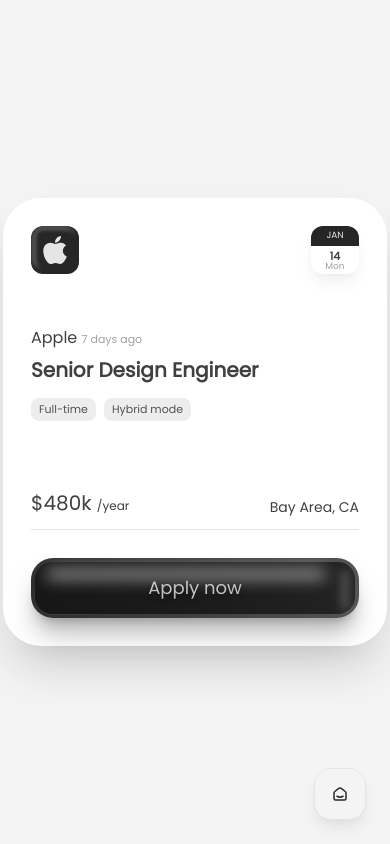
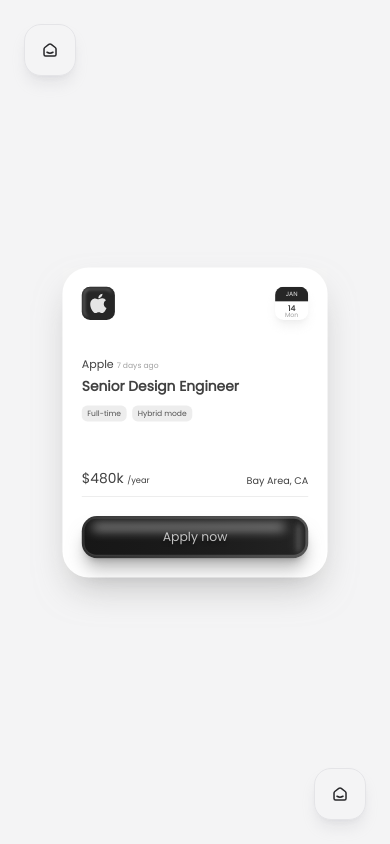
Before and after one commit to fwedwicc/fmDump, a React (Vite) app: page /view/ui001 in a window 390 px wide. Built offline with nearby package versions, Linux system fonts and the light colour scheme; a web font is replaced by a local one.

Commit message:
Add ViewWrapper component for responsive scaling; update ViewUI and CardItem components for improved layout and styling

```diff
--- a/src/components/CardItem.jsx
+++ b/src/components/CardItem.jsx
@@ -26,13 +26,13 @@
               stiffness: 200,
               damping: 14,
             }}
-            className="flex-between px-4 pt-2.5 pb-3.5 bg-zinc-100/50 rounded-[20px] border border-zinc-400/20 backdrop-blur-xl"
+            className="flex-between items-center px-4 pt-2.5 pb-3.5 bg-zinc-100/50 rounded-[20px] border border-zinc-400/20 backdrop-blur-xl"
           >
             <div>
               <h3>{title}</h3>
               <p>{label}</p>
             </div>
-            <TbArrowUpRight className="size-10 stroke-[0.8] text-zinc-900" />
+            <TbArrowUpRight className="size-13 stroke-[0.6] text-zinc-900" />
           </motion.div>
         </div>
       </motion.div>
--- /dev/null
+++ b/src/components/ViewWrapper.jsx
@@ -0,0 +1,63 @@
+import React, { useState, useEffect, useCallback } from 'react'
+import { motion } from 'framer-motion'
+
+// VIBE CODING HAHAHAHA
+
+const ViewWrapper = ({ children, designWidth = 1024 }) => {
+  const [scale, setScale] = useState(1)
+
+  const updateScale = useCallback(() => {
+    const vw = window.innerWidth
+    const baseRatio = vw / designWidth // <1 on small screens
+
+    // When smaller than designWidth, boost slightly so it's not too tiny.
+    // Example: if vw/designWidth is 0.5, boost gives ~0.5 + (1 - 0.5)*0.2 = 0.6
+    // Cap maximum at 1.1 so it doesn't grow unbounded on very small screens.
+    let computed = baseRatio
+    if (baseRatio < 1) {
+      computed = baseRatio + (1 - baseRatio) * 0.5
+    }
+    computed = Math.min(1.1, Math.max(0.5, computed)) // clamp between 0.5 and 1.1
+
+    setScale(computed)
+  }, [designWidth])
+
+  useEffect(() => {
+    updateScale()
+    let rafId = null
+    const handleResize = () => {
+      if (rafId) return
+      rafId = window.requestAnimationFrame(() => {
+        updateScale()
+        rafId = null
+      })
+    }
+    window.addEventListener('resize', handleResize)
+    return () => {
+      window.removeEventListener('resize', handleResize)
+      if (rafId) window.cancelAnimationFrame(rafId)
+    }
+  }, [updateScale])
+
+  return (
+    <motion.div
+      initial={{ scale: 0.9 }}
+      animate={{ scale }}
+      transition={{
+        type: 'spring',
+        stiffness: 150,
+        damping: 13,
+        mass: 1,
+      }}
+      style={{
+        transformOrigin: 'center',
+        width: designWidth,
+      }}
+      className='flex-center'
+    >
+      {children}
+    </motion.div>
+  )
+}
+
+export default ViewWrapper
--- a/src/components/index.js
+++ b/src/components/index.js
@@ -2,10 +2,12 @@
 import Footer from './Footer'
 import CardItem from './CardItem'
 import Tooltip from './Tooltip'
+import ViewWrapper from './ViewWrapper'
 
 export {
   Header,
   Footer,
   CardItem,
-  Tooltip
+  Tooltip,
+  ViewWrapper
 }
--- a/src/pages/ViewUI.jsx
+++ b/src/pages/ViewUI.jsx
@@ -1,7 +1,7 @@
 import React from 'react'
 import { Link, useParams } from 'react-router-dom'
 import { motion } from 'framer-motion'
-import { Tooltip } from '../components'
+import { ViewWrapper, Tooltip } from '../components'
 import { TbSmartHome } from "react-icons/tb"
 import { Data } from '../data'
 
@@ -15,20 +15,21 @@
       initial={{ opacity: 0 }}
       animate={{ opacity: 1 }}
       transition={{ duration: 0.3, ease: 'easeOut' }}
-      className='relative h-screen overflow-hidden grid place-content-center'
+      className='relative h-screen overflow-hidden flex-center'
     >
-      <motion.div
-        initial={{ scale: 1.1 }}
-        animate={{ scale: 1 }}
-        transition={{
-          type: 'spring',
-          stiffness: 150,
-          damping: 13,
-          mass: 1,
-        }}
-      >
+      <ViewWrapper designWidth={1024}>
         {ComponentToRender ? <ComponentToRender /> : <p>UI not found</p>}
-      </motion.div>
+      </ViewWrapper>
+      {/* Source Code & Info button */}
+      <div className='fixed top-6 left-6 flex items-center gap-3'>
+        {/* <button className='button-base button-primary'>Source Code</button> */}
+        <Tooltip styles='-translate-y-1/2 top-1/2 text-nowrap left-17' content="Back to home :)">
+          <Link to='/' className='flex-center size-13 rounded-[17px] transition-smooth button-secondary'>
+            <TbSmartHome className='size-4.5 stroke-[2px]' />
+          </Link>
+        </Tooltip>
+      </div>
+      {/* Back to home button */}
       <div className='fixed bottom-6 right-6'>
         <Tooltip styles='-translate-y-1/2 top-1/2 text-nowrap right-17' content="Back to home :)">
           <Link to='/' className='flex-center size-13 rounded-[17px] transition-smooth button-secondary'>
```
